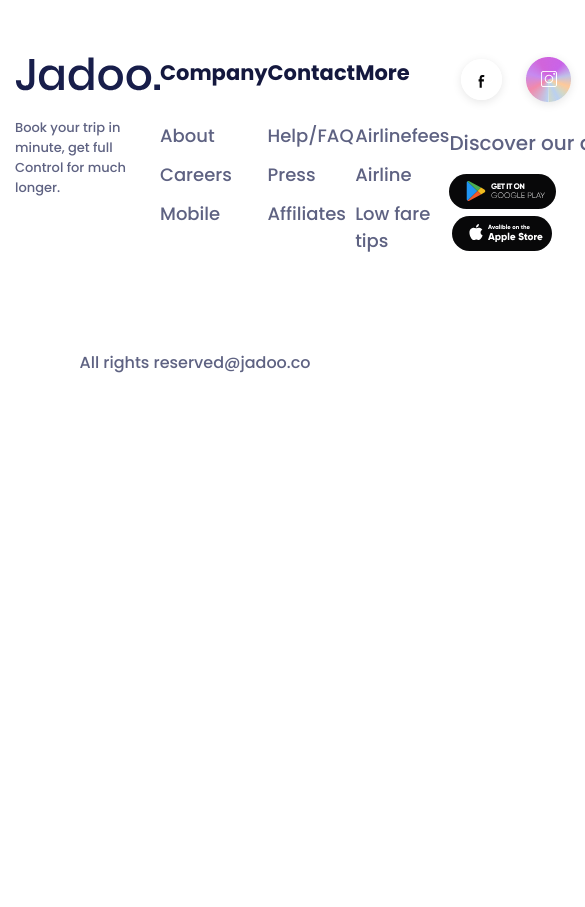
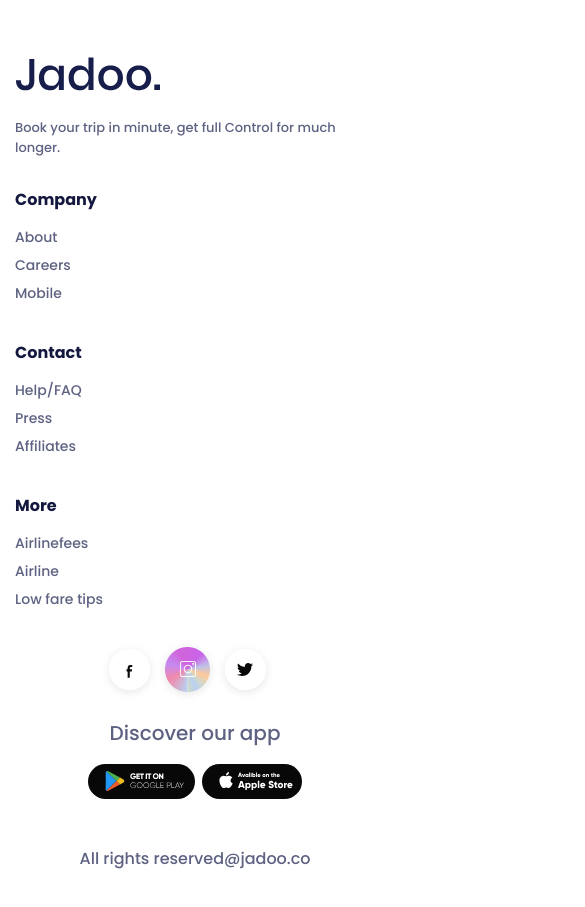
Before and after one commit to TamaraTav/Travel-Agency-Landing-Page, a website: page app/index.html in a window 390 px wide. Shown: the part 4867-5774 px from the top of the page, 585 px wide, since content can reach past the window. Before the commit the page ends 5322 px from the top, so only its background shows below. Drawn offline with nearby package versions, Linux system fonts and the light colour scheme.

Commit message:
responsive for footer

```diff
--- a/app/scss/style.scss
+++ b/app/scss/style.scss
@@ -1285,7 +1285,6 @@
 
 
 
-
 /*********** Form ***********/
 
 .form {
@@ -1486,8 +1485,6 @@
 
 
 
-
-
 /*********** Footer ***********/
 
 .footer {
@@ -1579,7 +1576,7 @@
     &-link {
       text-decoration: none;
 
-      & +& {
+      &+& {
         margin-left: 3px;
       }
     }
@@ -1590,4 +1587,138 @@
     text-align: center;
     font-weight: 500;
   }
-}
+
+  @media(max-width: 1100px) {
+    &__row {
+      flex-wrap: wrap;
+      justify-content: flex-start;
+    }
+
+    &__col {
+      &:nth-child(1) {
+        padding-right: 20px;
+        max-width: none;
+        width: 50%;
+        margin-bottom: 40px;
+        order: 1;
+      }
+
+      &:nth-child(2) {
+        width: 33%;
+        order: 3;
+      }
+
+      &:nth-child(3) {
+        width: 33%;
+        order: 4;
+      }
+
+      &:nth-child(4) {
+        width: 33%;
+        order: 5;
+      }
+
+      &:nth-child(5) {
+        width: 50%;
+        margin-bottom: 40px;
+        order: 2;
+        text-align: center;
+      }
+    }
+    &__socials{
+      justify-content: center;
+    }
+  }
+
+  @media(max-width: 575px) {
+    padding-bottom: 40px;
+
+    &__title {
+      margin-bottom: 15px;
+      font-size: 16px;
+      line-height: 24px;
+    }
+
+    &__link {
+      margin-bottom: 7px;
+      font-size: 14px;
+      line-height: 21px;
+    }
+
+    &__row {
+      margin-bottom: 40px;
+    }
+  }
+
+  @media(max-width: 510px) {
+    &__col {
+      &:nth-child(1) {
+        padding-right: 0;
+        width: 100%;
+        order: 1;
+      }
+
+      &:nth-child(2) {
+        width: 33%;
+        order: 2;
+      }
+
+      &:nth-child(3) {
+        width: 33%;
+        order: 3;
+      }
+
+      &:nth-child(4) {
+        width: 33%;
+        order: 4;
+      }
+
+      &:nth-child(5) {
+        width: 100%;
+        margin: 40px 0 0;
+        order: 5;
+      }
+    }
+
+    &__socials-link {
+      margin: 0 15px 0 0;
+    }
+  }
+
+  @media(max-width: 410px) {
+    &__col {
+      &:nth-child(1) {
+        padding-right: 0;
+        margin-bottom: 30px;
+        width: 100%;
+        order: 1;
+      }
+
+      &:nth-child(2) {
+        width: 100%;
+        margin-bottom: 30px;
+        order: 2;
+      }
+
+      &:nth-child(3) {
+        width: 100%;
+        margin-bottom: 30px;
+        order: 3;
+      }
+
+      &:nth-child(4) {
+        width: 100%;
+        margin-bottom: 30px;
+        order: 4;
+      }
+
+      &:nth-child(5) {
+        width: 100%;
+        margin: 0;
+        order: 5;
+      }
+    }
+  }
+}
+
+@import "media";
```
Also changed, not shown: app/css/style.min.css.
